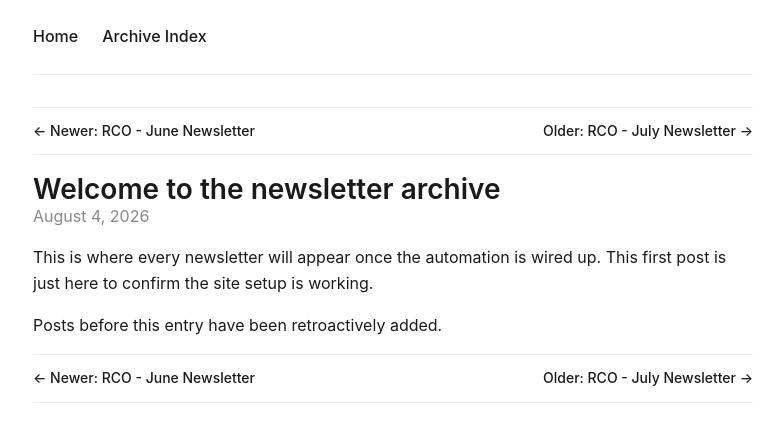
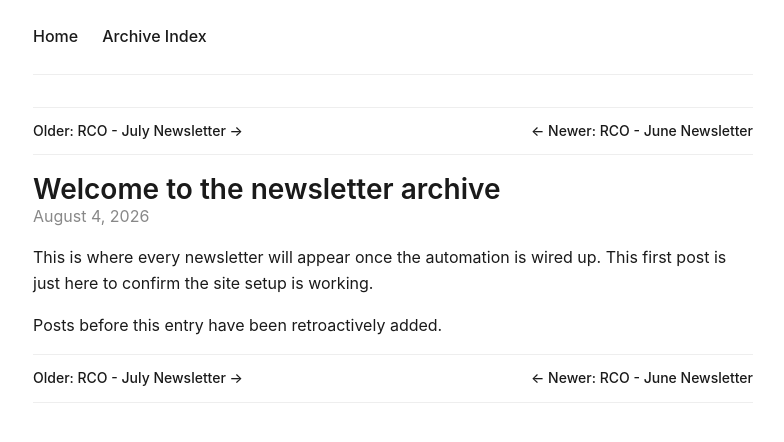
Before and after one commit to Raices-Cyber-Org/newsletter-archive, a Jekyll site: the page built from _posts/2026-07-22-welcome.md, in a window 1280 px wide. Shown: the top 442 px of the page, without its empty margins (247-1031 px from the left). Built offline with Jekyll 4.4.1, drawn with Linux system fonts in a browser that asks for light colours.

Commit message:
Reorder navigation links in post layout

```diff
--- a/_layouts/post.html
+++ b/_layouts/post.html
@@ -3,17 +3,17 @@ layout: default
 ---
 <article>
     <nav class="post-nav">
-    {% if page.previous %}<a href="{{ page.previous.url | relative_url }}">← Newer: {{ page.previous.title }}</a>{% endif %}
-    {% if page.next %}<a href="{{ page.next.url | relative_url }}">Older: {{ page.next.title }} →</a>{% endif %}
-  </nav>
+        {% if page.next %}<a href="{{ page.next.url | relative_url }}">Older: {{ page.next.title }} →</a>{% endif %}
+        {% if page.previous %}<a href="{{ page.previous.url | relative_url }}">← Newer: {{ page.previous.title }}</a>{% endif %}
+    </nav>
 
   <h1>{{ page.title }}</h1>
   <p style="color:#888; margin-top:-12px;">{{ page.date | date: "%B %-d, %Y" }}</p>
 
   {{ content }}
 
-<nav class="post-nav">
-    {% if page.previous %}<a href="{{ page.previous.url | relative_url }}">← Newer: {{ page.previous.title }}</a>{% endif %}
-    {% if page.next %}<a href="{{ page.next.url | relative_url }}">Older: {{ page.next.title }} →</a>{% endif %}
-  </nav>
+    <nav class="post-nav">
+        {% if page.next %}<a href="{{ page.next.url | relative_url }}">Older: {{ page.next.title }} →</a>{% endif %}
+        {% if page.previous %}<a href="{{ page.previous.url | relative_url }}">← Newer: {{ page.previous.title }}</a>{% endif %}
+    </nav>
 </article>
```
